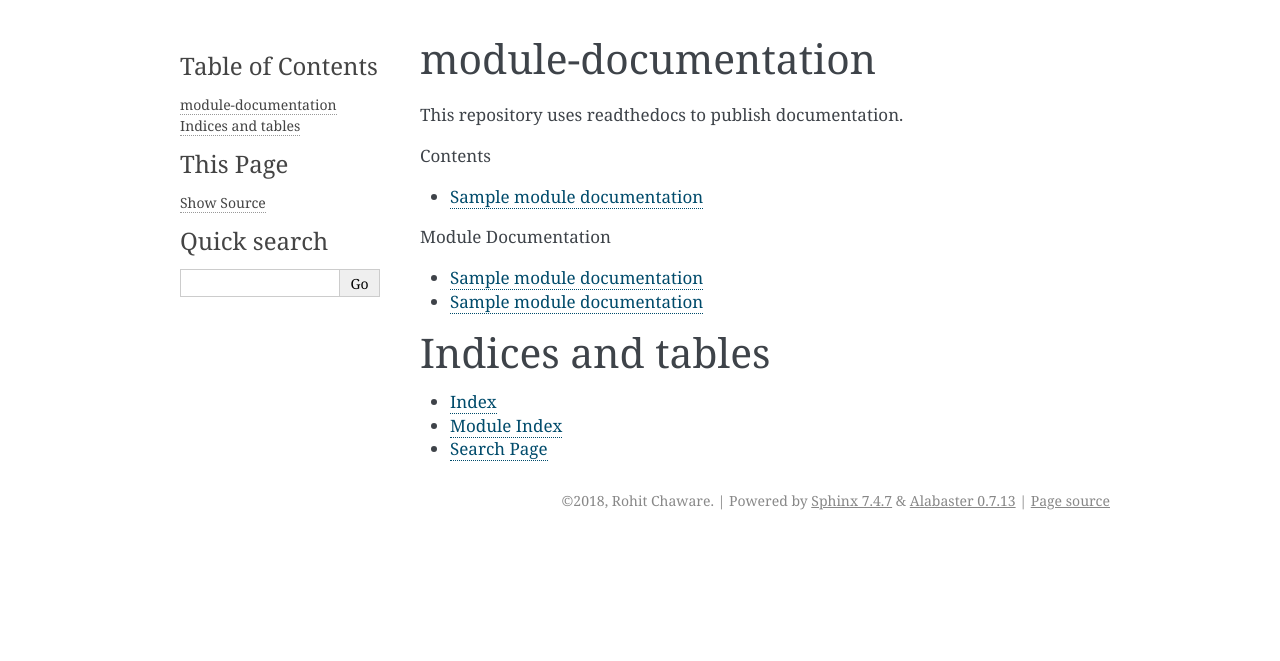
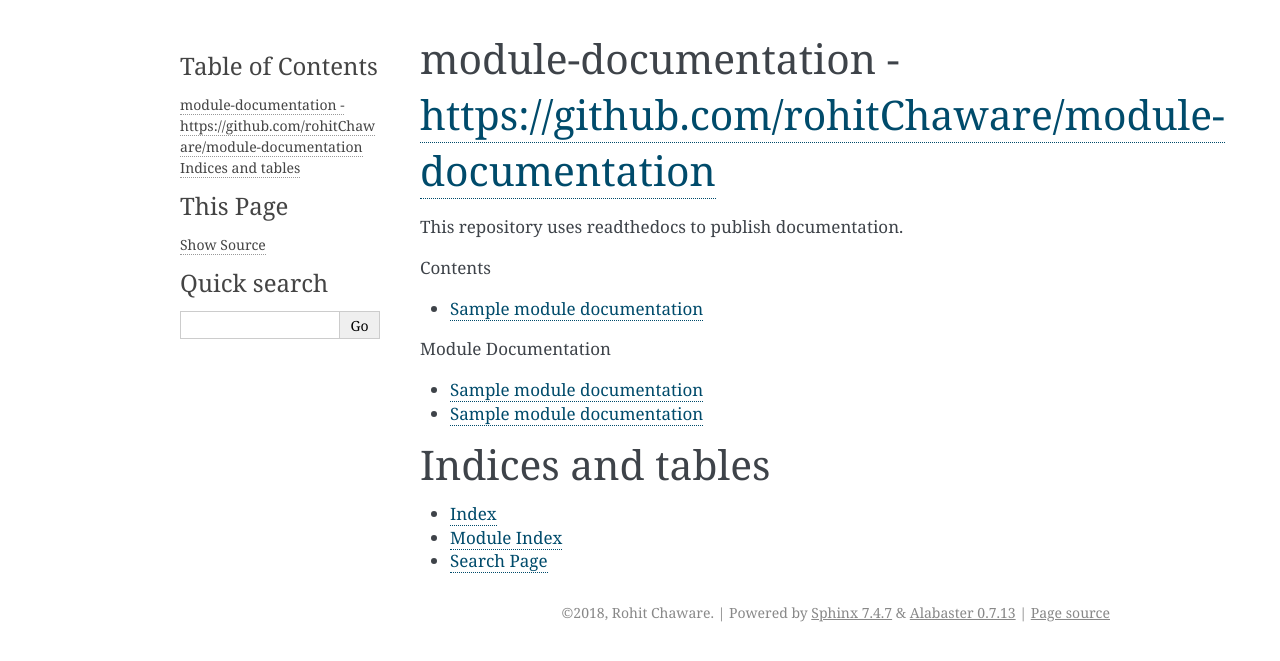
Before and after one commit to rohitChaware/module-documentation, a Sphinx documentation site: the page built from docs/index.rst, in a window 1280 px wide. Shown: the top 661 px of the page. Built offline with Sphinx 7.4.7, drawn with Linux system fonts in a browser that asks for light colours; some of the changed lines change nothing that is shown.

Commit message:
Add project URL

```diff
--- a/docs/index.rst
+++ b/docs/index.rst
@@ -3,7 +3,7 @@
    You can adapt this file completely to your liking, but it should at least
    contain the root `toctree` directive.
 
-module-documentation
+module-documentation - https://github.com/rohitChaware/module-documentation
 ================================================
 This repository uses readthedocs to publish documentation.
 
```
